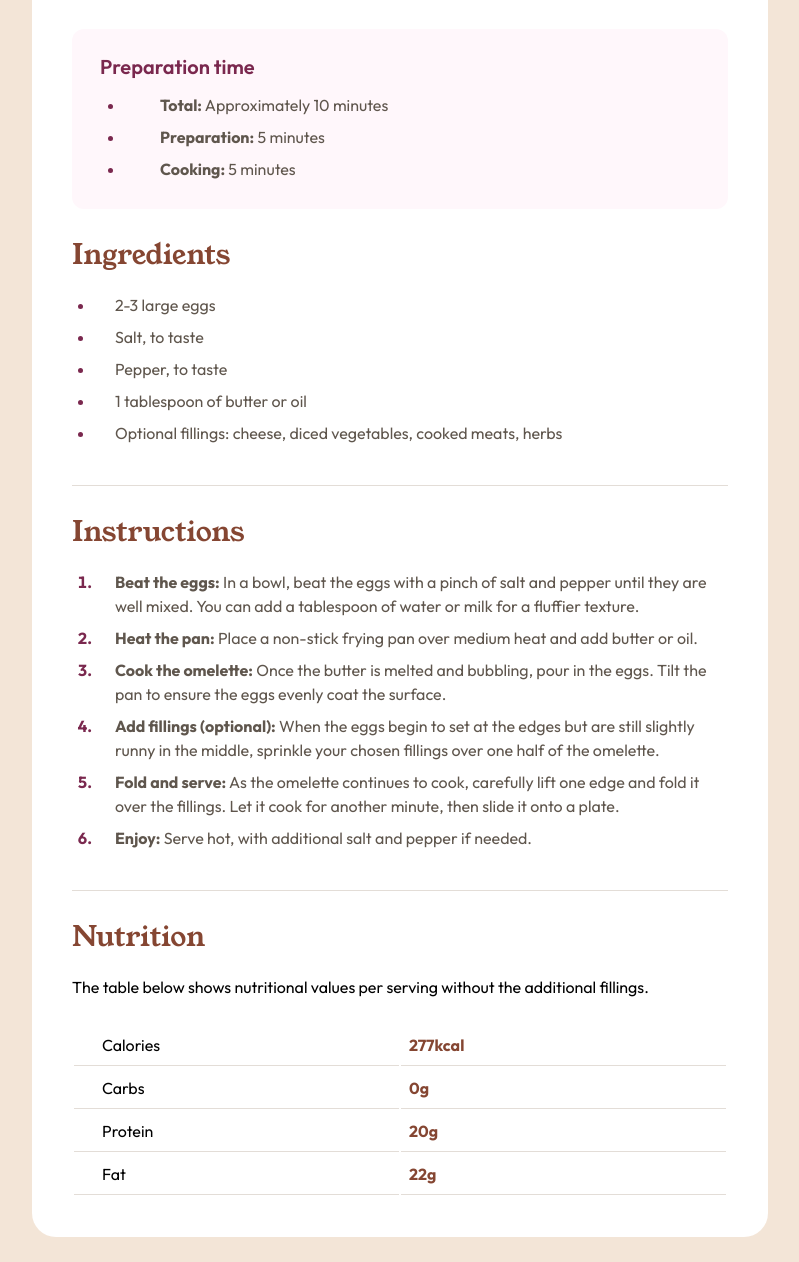
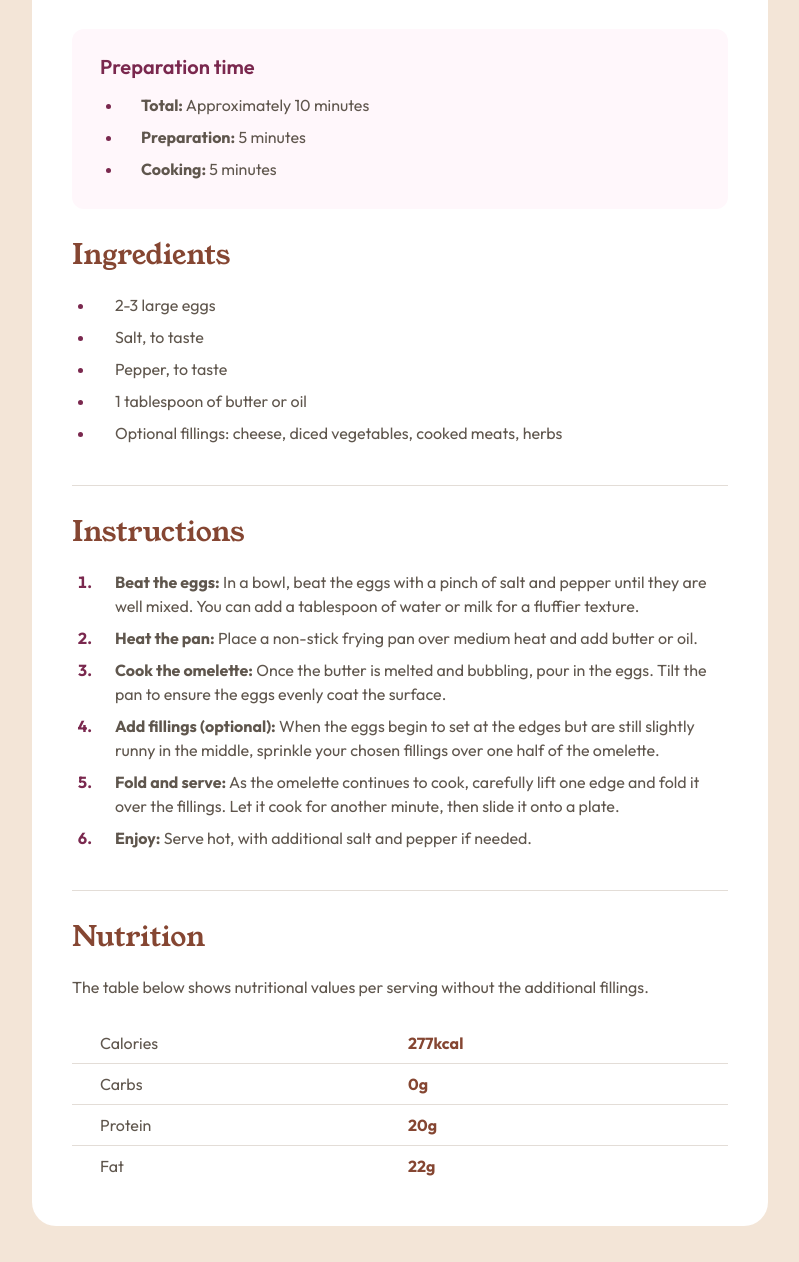
Before and after one commit to trskldnt/fem-recipe-page, a website built with Vite: page index.html in a window 1280 px wide. Shown: the part 618-1880 px from the top of the page, without its empty margins (240-1039 px from the left). Built offline with nearby package versions, Linux system fonts and the light colour scheme.

Commit message:
fix mobile layout

```diff
--- a/css/styles.css
+++ b/css/styles.css
@@ -14,6 +14,7 @@
 body {
     background: var(--eggshell);
     font-family: var(--font-family);
+    color: var(--wenge-brown);
 }
 
 main {
@@ -75,7 +76,7 @@ main {
 }
 
 .recipe-card__preparation_list {
-    padding-left: 25px;
+    padding-left: 23px;
 }
 
 .recipe-card__preparation_item {
@@ -86,7 +87,7 @@ main {
     margin-bottom: 8px;
 
     list-style-position: outside;
-    padding-left: 35px;
+    padding-left: 18px;
 }
 
 .recipe-card__preparation_item::marker {
@@ -157,13 +158,17 @@ main {
 
 .recipe-card__nutrition_table {
     width: 100%;
+    border-collapse: collapse;
+}
+
+.recipe-card__nutrition_table tr {
+    border-bottom: 1px solid var(--white-coffee);
 }
 
 .recipe-card__nutrition_table td {
     width: 50%;
     padding: 8px;
     text-align: left;
-    border-bottom: 1px solid var(--white-coffee);
 }
 
 .recipe-card__nutrition_table td:nth-child(1) {
@@ -175,6 +180,10 @@ main {
     font-size: 16px;
     line-height: 150%;
     color: var(--brandy-red);
+}
+
+.recipe-card__nutrition_table tr:last-child {
+    border: none;
 }
 
 @media screen and (max-width:376px) {
@@ -195,4 +204,8 @@ main {
     .recipe-card__content {
         padding: 40px 32px;
     }
+
+    .recipe-card__title {
+        font-size: 36px;
+    }
 }
```
